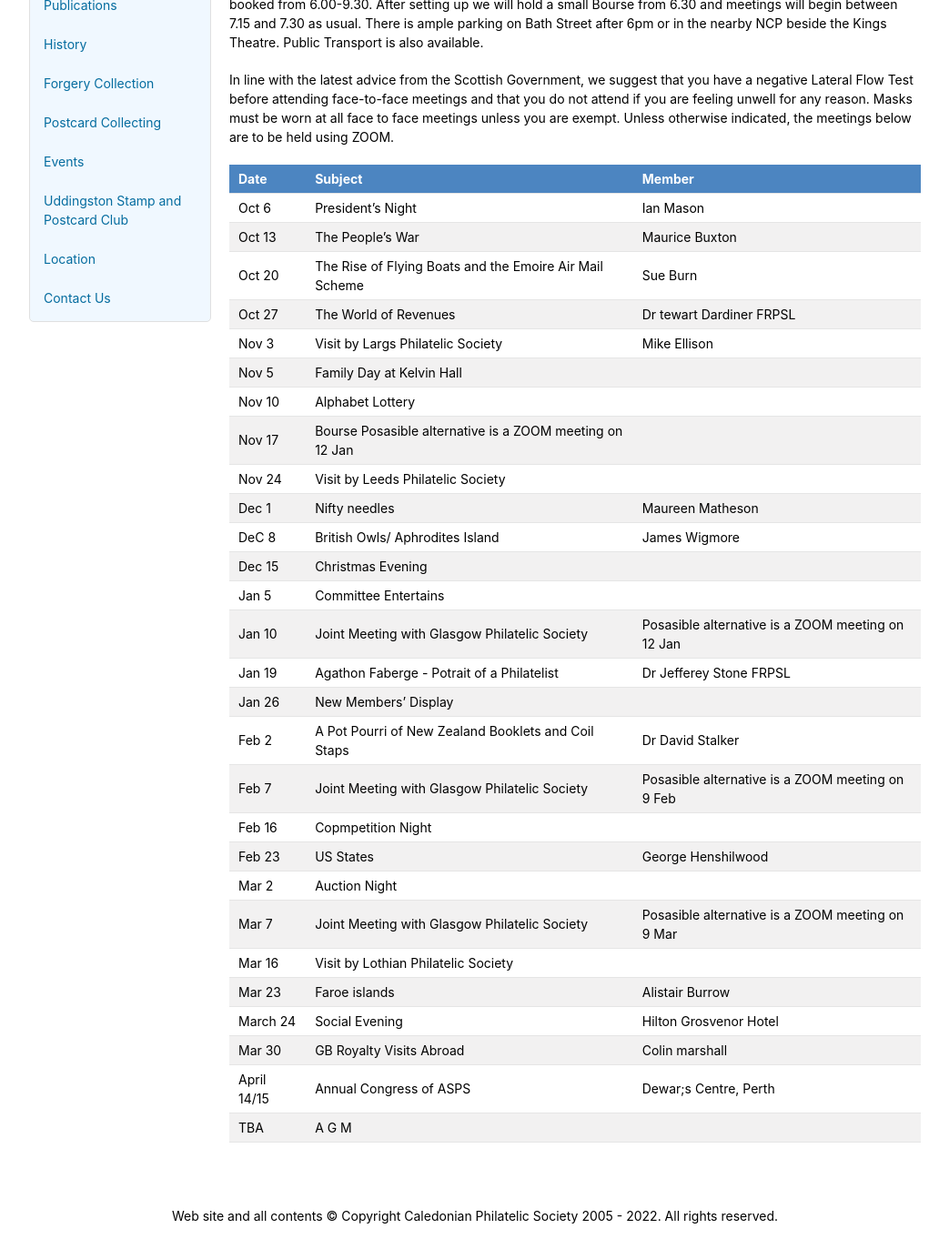
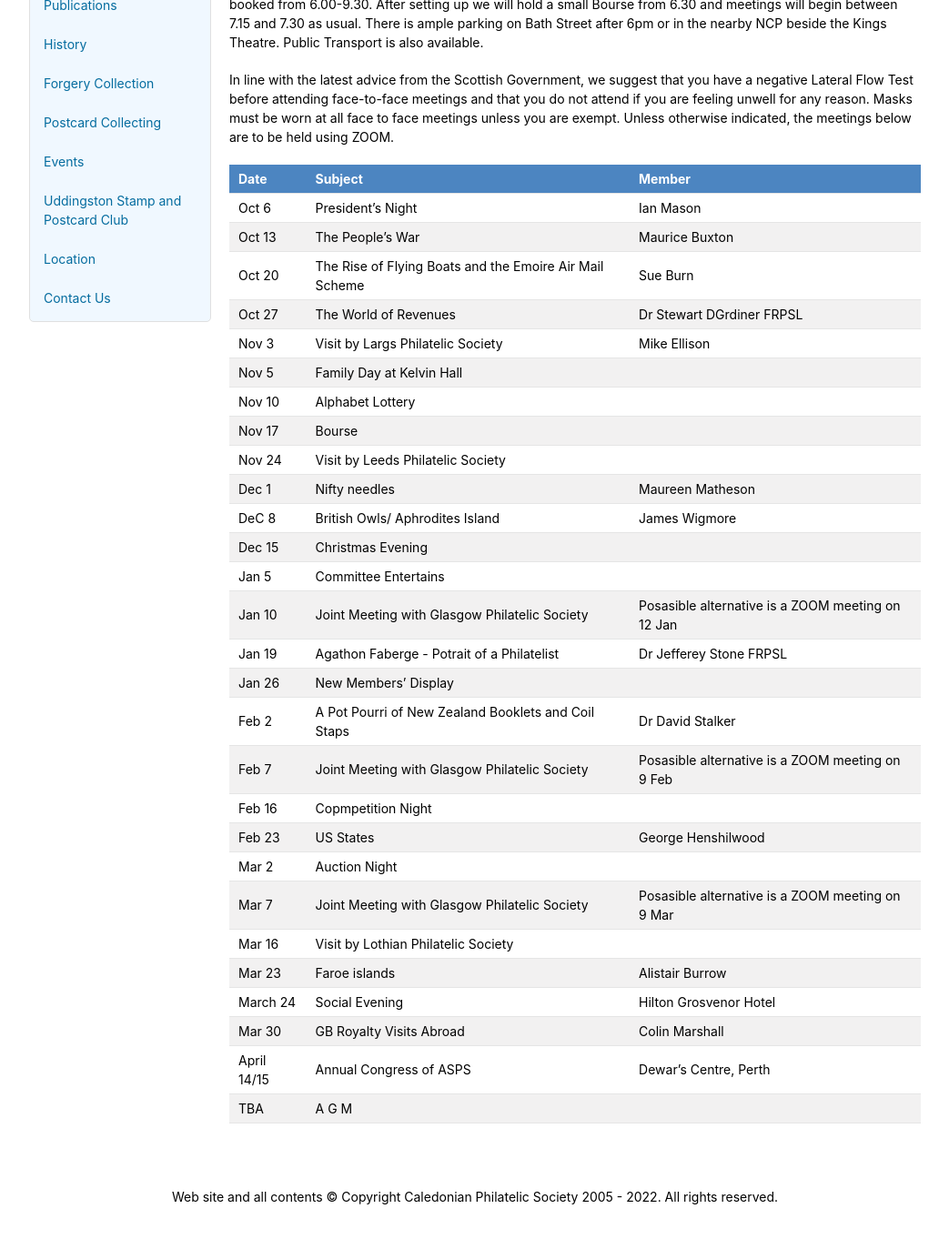
Before and after one commit to astalker/caledonian-stamps, a Jekyll site: the page built from meetings.md, in a window 1280 px wide and 1400 px high, scrolled down 452 px. Shown: the top 1384 px of the window at 91% size, without its empty margins (118-1161 px from the left). Built offline with Jekyll 4.4.1, drawn with Linux system fonts in a browser that asks for light colours; our own code applies the rules of GitHub Pages for plain Markdown files.

Commit message:
Corrections made

```diff
--- a/meetings.md
+++ b/meetings.md
@@ -16,11 +16,11 @@ Date  | Subject | Member
 Oct 6  | President's Night | Ian Mason
 Oct 13 | The People's War | Maurice Buxton
 Oct 20 | The Rise of Flying Boats and the Emoire Air Mail Scheme | Sue Burn
-Oct 27 | The World of Revenues | Dr tewart Dardiner FRPSL
+Oct 27 | The World of Revenues | Dr Stewart DGrdiner FRPSL
 Nov 3  | Visit by Largs Philatelic Society | Mike Ellison
 Nov 5  | Family Day at Kelvin Hall
 Nov 10 | Alphabet Lottery
-Nov 17 | Bourse Posasible alternative is a ZOOM meeting on 12 Jan
+Nov 17 | Bourse
 Nov 24 | Visit by Leeds Philatelic Society
 Dec 1  | Nifty needles | Maureen Matheson
 DeC 8  | British Owls/ Aphrodites Island | James Wigmore
@@ -38,6 +38,6 @@ Mar 7  | Joint Meeting with Glasgow Philatelic Society | Posasible alternative i
 Mar 16 | Visit by Lothian Philatelic Society
 Mar 23 | Faroe islands | Alistair Burrow
 March 24 | Social Evening | Hilton Grosvenor Hotel
-Mar 30 | GB Royalty Visits Abroad | Colin marshall
-April 14/15 | Annual Congress of ASPS | Dewar;s Centre, Perth
+Mar 30 | GB Royalty Visits Abroad | Colin Marshall
+April 14/15 | Annual Congress of ASPS | Dewar's Centre, Perth
 TBA    | A G M
```
